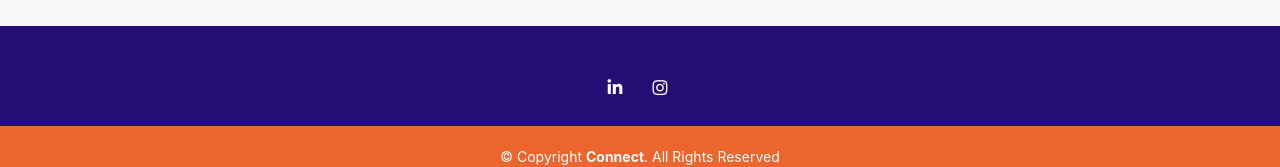
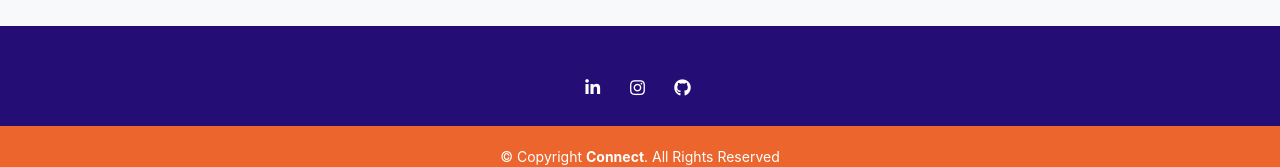
Before and after one commit to dilshad360/Connect, a plain HTML site: page index.html in a window 1280 px wide. Shown: the part 2720-2887 px from the top of the page. Drawn offline with nearby package versions, Linux system fonts and the light colour scheme.

Commit message:
add: github link

```diff
--- a/index.html
+++ b/index.html
@@ -229,6 +229,7 @@
                 <div class="social-links mt-1 text-center">
                     <a href="https://www.linkedin.com/in/connectemea/" target="_blank"><i class="fab fa-linkedin-in"></i></a>
                     <a href="https://www.instagram.com/connectemea/" target="_blank"><i class="fab fa-instagram"></i></a>
+                    <a href="https://github.com/connectemea" target="_blank"><i class="fab fa-github"></i></a>
                 </div>
             </div>
 
```
